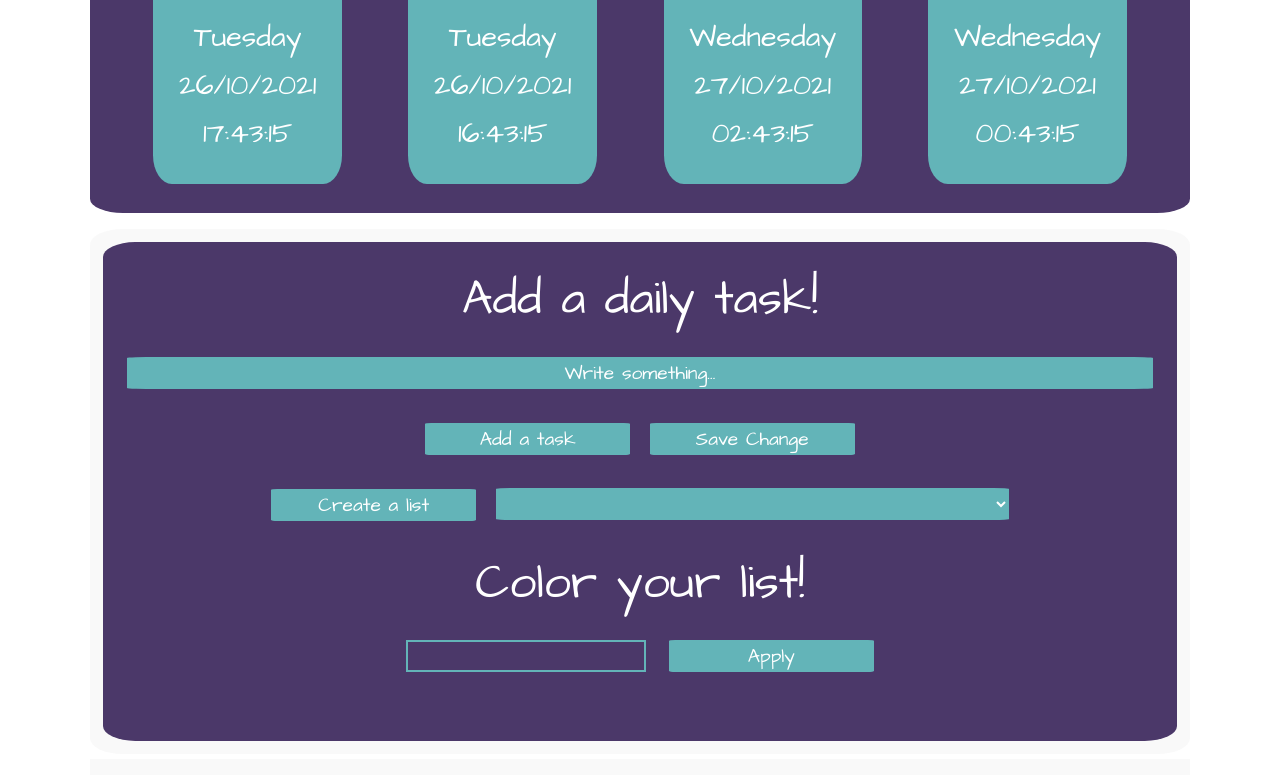
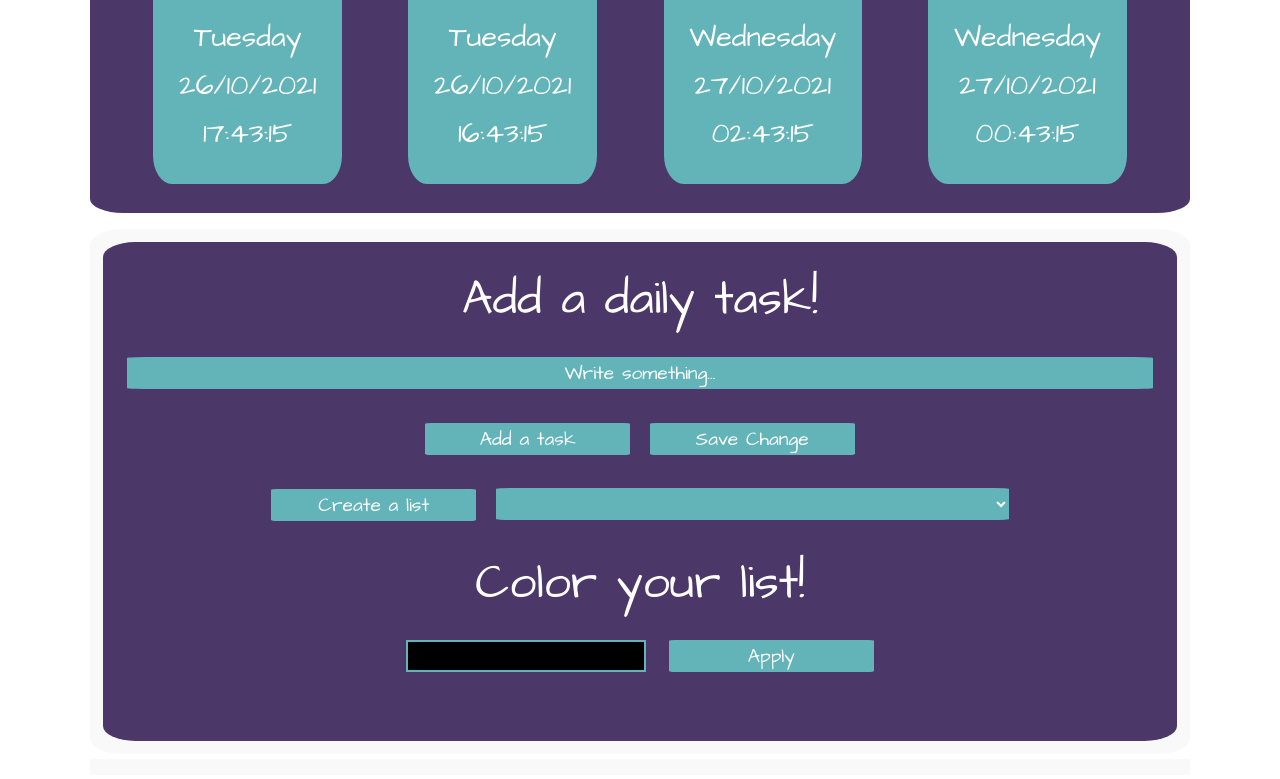
Before and after one commit to SvetozarMiskovic/todoApp, a website: page index.html in a window 1280 px wide. Shown: the part 281-1060 px from the top of the page. Drawn offline with nearby package versions, Linux system fonts and the light colour scheme.

Commit message:
fixing bugs

```diff
--- a/app.js
+++ b/app.js
@@ -59,9 +59,12 @@ window.addEventListener('DOMContentLoaded', function () {
   checkColor();
 });
 // !!!!!!!!!!!!!!!!!!!!!!!!!!!!!!!!!!!!!!!!!!Check which option is selected and color!!!!!!!!!!!!!!!!!!!!!!!!!!!!!!!!!!!!!!!!!!
+
 function checkColor() {
   let rgb = { r: 0, g: 0, b: 0 };
-
+  function rgbToHex(r, g, b) {
+    return '#' + rgb.r.toString(16) + rgb.g.toString(16) + rgb.b.toString(16);
+  }
   const colorPicker = document.querySelector('#colorPicker');
   const lists = document.querySelectorAll('.task-container');
   const selectedValue = selectBar.value;
@@ -76,16 +79,11 @@ function checkColor() {
       const g = Number(rgbColArr[1]);
       const b = Number(rgbColArr[2]);
       rgb = { r: r, g: g, b: b };
-
-      function rgbToHex(r, g, b) {
-        return (
-          '#' + rgb.r.toString(16) + rgb.g.toString(16) + rgb.b.toString(16)
-        );
-      }
-      const color = rgbToHex();
-      colorPicker.value = color;
     }
   });
+  const color = rgbToHex();
+
+  colorPicker.value = color;
 }
 // !!!!!!!!!!!!!!!!!!!!!!!!!!!!!!!!!!!!!!!!!!Hide/Show Clear all button function!!!!!!!!!!!!!!!!!!!!!!!!!!!!!!!!!!!!!!!!!!
 function checkClearBtn() {
@@ -113,6 +111,7 @@ function addList() {
   tC.appendChild(removeBtn);
   tC.appendChild(title);
   tC.appendChild(ul);
+  tC.style.backgroundColor = '#4b3869';
   taskSection.appendChild(tC);
 
   const optionEl = document.createElement('option');
@@ -167,11 +166,13 @@ applyBtn.addEventListener('click', function () {
       storeLS();
     });
   }
+  checkColor();
 });
 
 newListBtn.addEventListener('click', function () {
   addList();
   checkClearBtn();
+  checkColor();
 });
 
 textInput.addEventListener('focusin', function () {
--- a/index.html
+++ b/index.html
@@ -62,12 +62,7 @@
             <div class="color-picker">
               <label for="colorPicker">Color your list!</label>
               <div class="cab">
-                <input
-                  type="color"
-                  name="colorPicker"
-                  id="colorPicker"
-                  value="#4b3869"
-                />
+                <input type="color" name="colorPicker" id="colorPicker" />
                 <button type="button" class="applyBtn">Apply</button>
               </div>
             </div>
```
